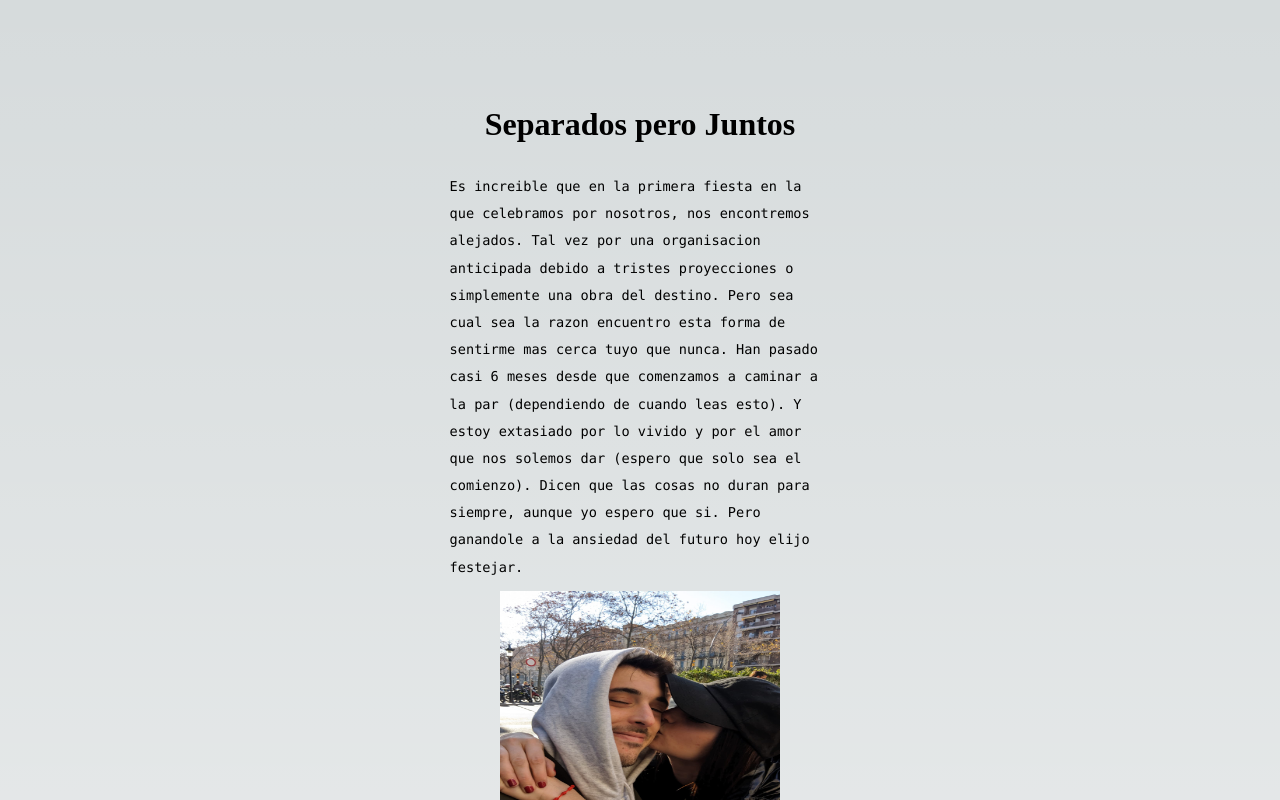
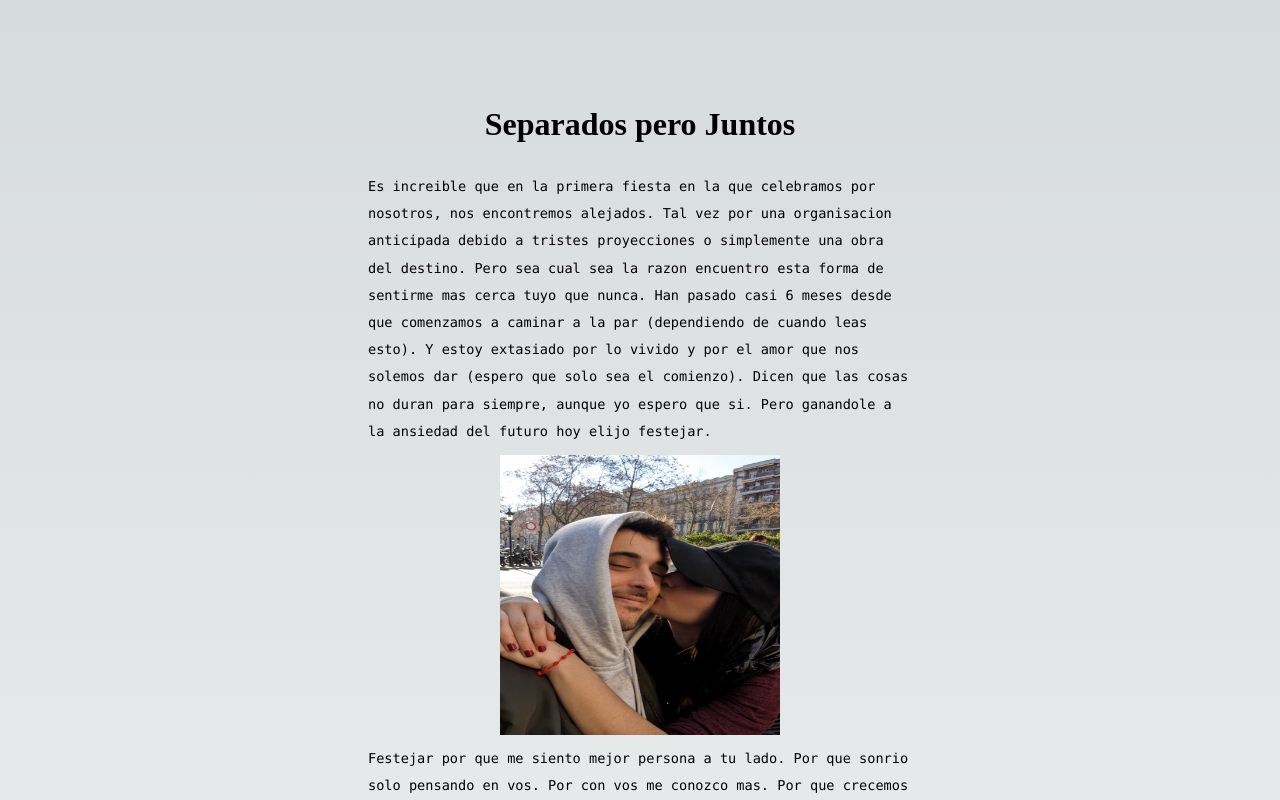
Before and after one commit to riveign/j-presents, a Next.js app: page /valentines in a window 1280 px wide. Shown: the top 800 px of the page. Built offline with nearby package versions, Linux system fonts and the light colour scheme.

Commit message:
bigger text container

```diff
--- a/styles/Valentines.module.css
+++ b/styles/Valentines.module.css
@@ -13,7 +13,7 @@ justify-content: inherit;
 align-items: inherit;
 font-size: 0.85rem;
 max-width: var(--max-width);
-width: 35%;
+width: 50%;
 z-index: 2;
 font-family: var(--font-mono);
 line-height: 2;
```
